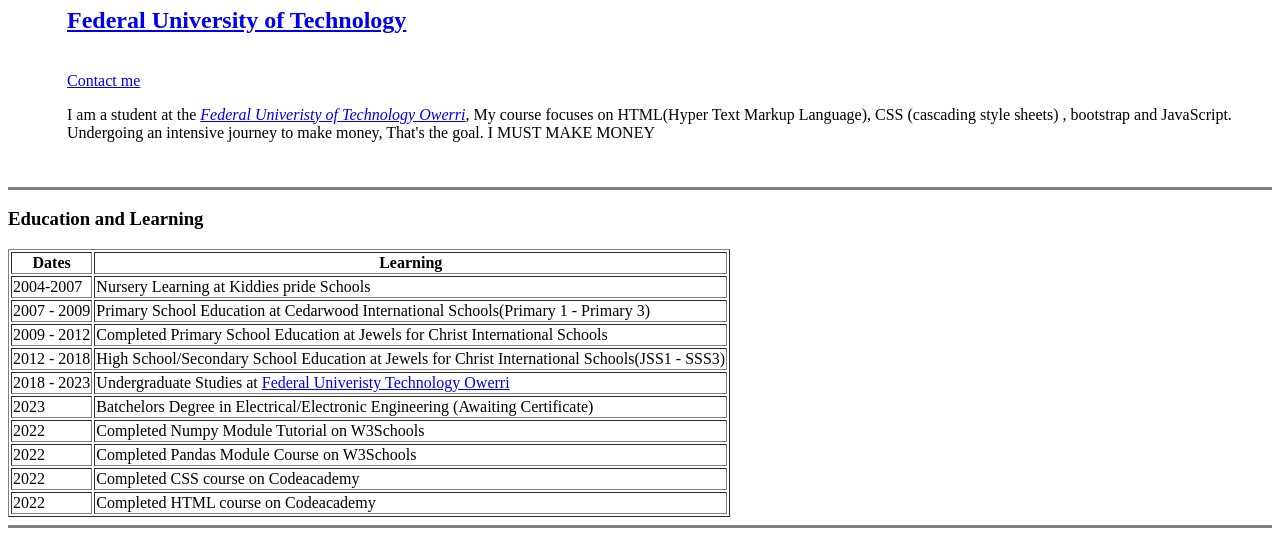
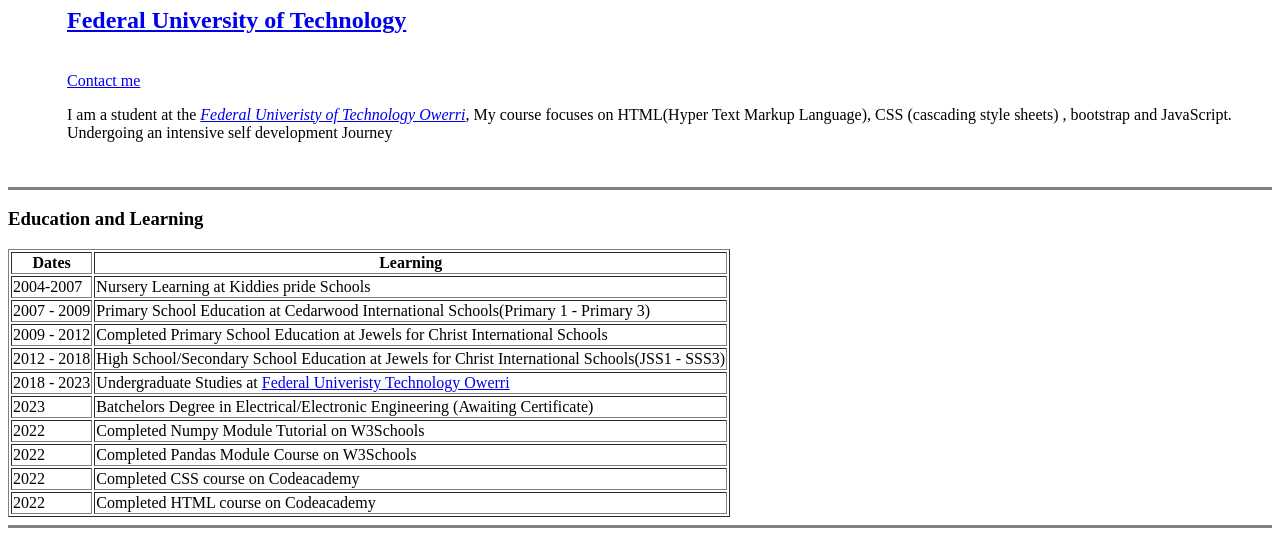
Before and after one commit to Omelihunna/cv, a plain HTML site: page index.html in a window 1280 px wide. Shown: the part 243-787 px from the top of the page. Drawn offline with Linux system fonts and the light colour scheme.

Commit message:
paragraph text edit

```diff
--- a/index.html
+++ b/index.html
@@ -17,7 +17,7 @@
         <a href="contact.html">Contact me</a>
         <p>
           I am a student at the <em><a href="futo.edu.ng">Federal Univeristy of Technology Owerri</a></em>, My course focuses on HTML(Hyper Text Markup Language), CSS (cascading style sheets)
-          , bootstrap and JavaScript. Undergoing an intensive journey to make money, That's the goal. I MUST MAKE MONEY
+          , bootstrap and JavaScript. Undergoing an intensive self development Journey
         </p></td>
       </tr>
     </table>
```
